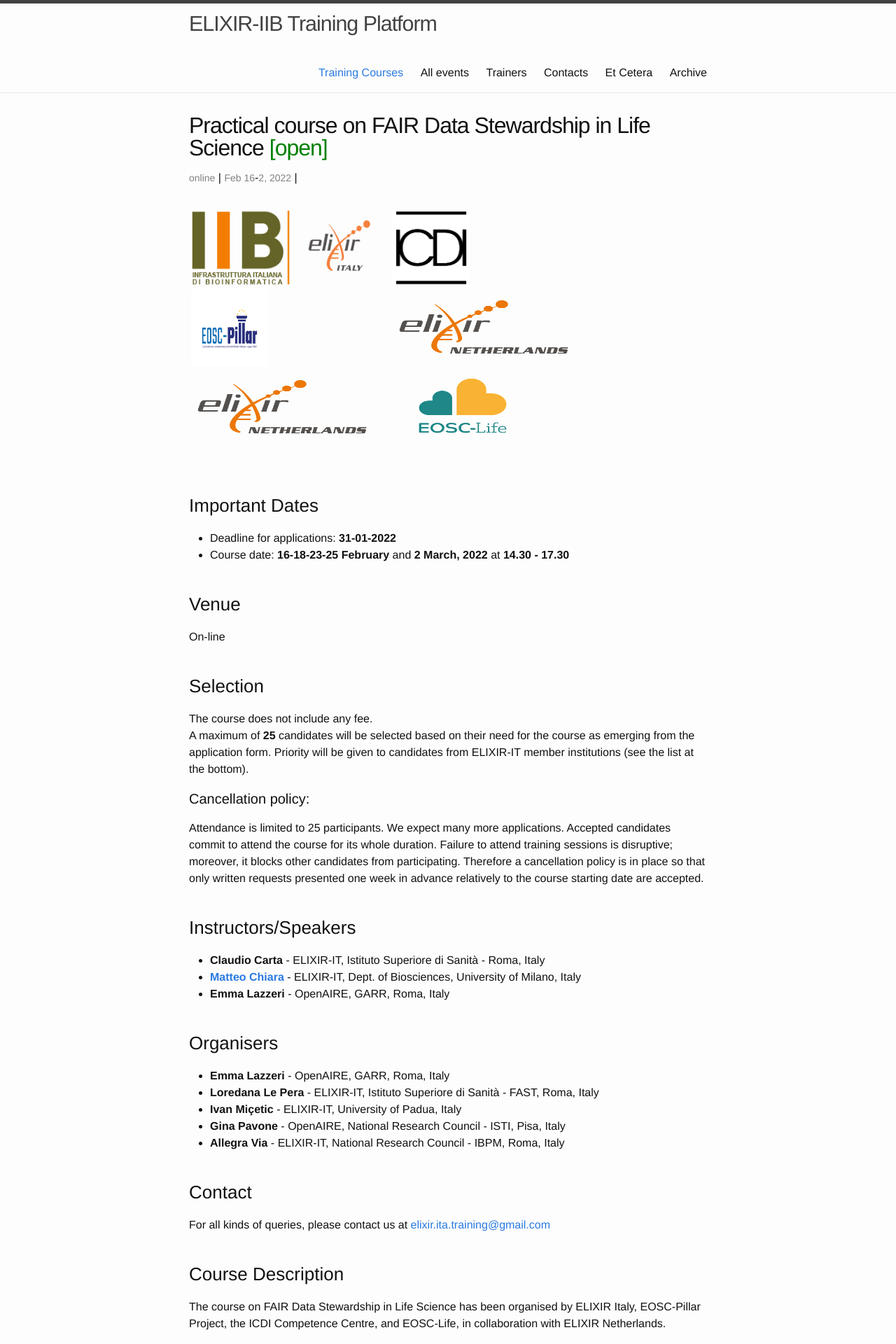
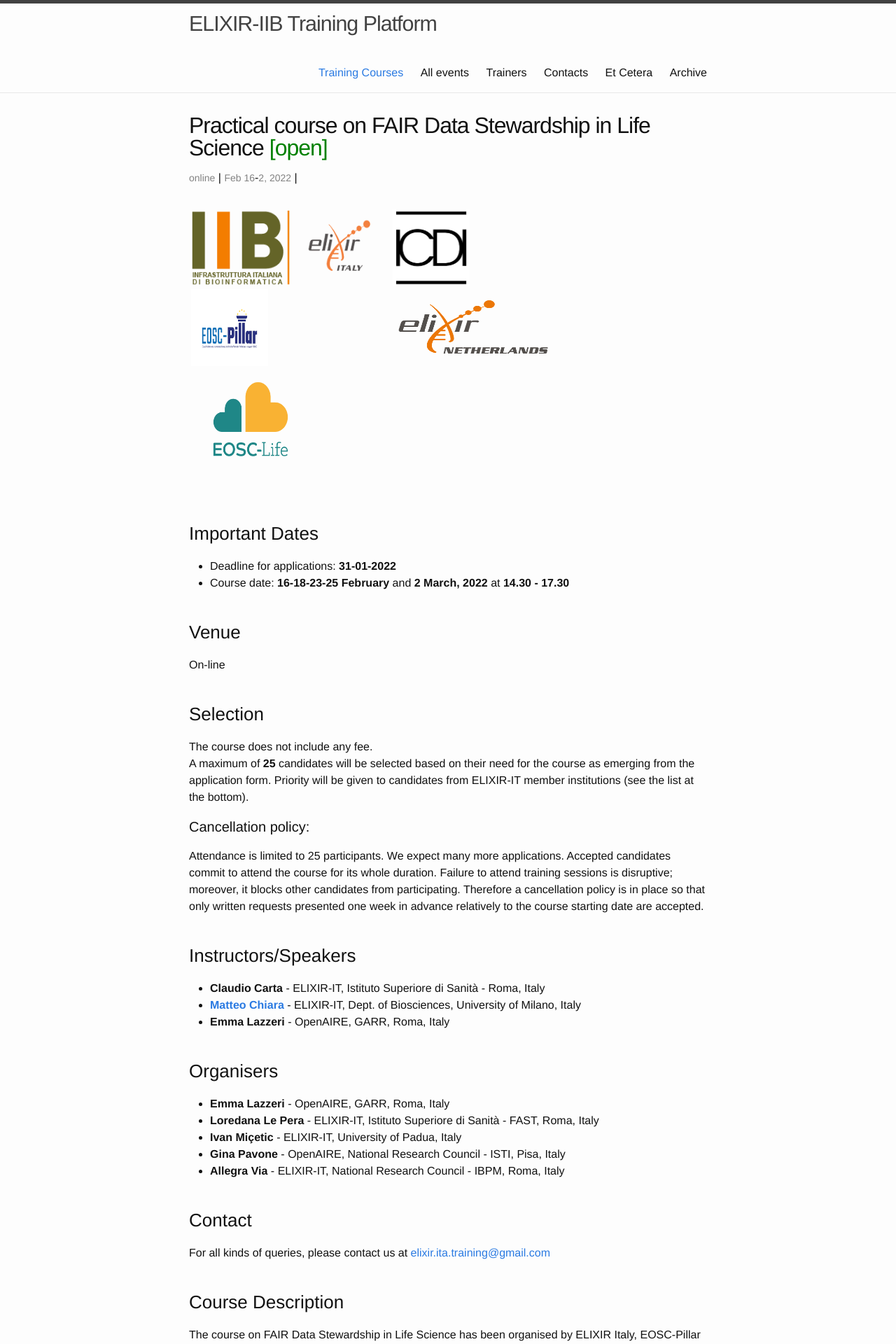
Before and after one commit to ELIXIR-IIB-training/website, a Jekyll site: the page built from _posts/2022-02-16-FAIR_Data_Stewardship-online.md, in a window 1280 px wide. Shown: the top 1920 px of the page at 70% size. Built offline with Jekyll 4.4.1, drawn with Linux system fonts in a browser that asks for light colours.

Commit message:
Formatting Logos

```diff
--- a/_posts/2022-02-16-FAIR_Data_Stewardship-online.md
+++ b/_posts/2022-02-16-FAIR_Data_Stewardship-online.md
@@ -22,14 +22,11 @@ description: The course on FAIR Data Stewardship in Life Science has been organi
         <td><a href=""><img src="../../../img/Logo_EOSC_pillar.png" height="110" width="110"></a>
         </td>
 <td width="20"></td>
-<td><a href="https://elixir-europe.org/about-us/who-we-are/nodes/netherlands"><img src="../../../img/Logo_ELIXIR_Netherlands.jpeg" height="110" width="260"></a>
+<td><a href="https://elixir-europe.org/about-us/who-we-are/nodes/netherlands"><img src="../../../img/Logo_ELIXIR_Netherlands.jpeg" height="110" width="230"></a>
 </td>
 </tr>
 <tr>
-<td><a href="https://elixir-europe.org/about-us/who-we-are/nodes/netherlands"><img src="../../../img/Logo_ELIXIR_Netherlands.jpeg" height="110" width="260"></a>
-</td>
-<td width="20"></td>
-<td><a href="https://www.eosc-life.eu/"><img src="../../../img/Logo_EOSC_Life.png" height="110" width="200"></a>
+<td><a href="https://www.eosc-life.eu/"><img src="../../../img/Logo_EOSC_Life.png" height="150" width="170"></a>
 </td>
 </tr>
 </table>
```
